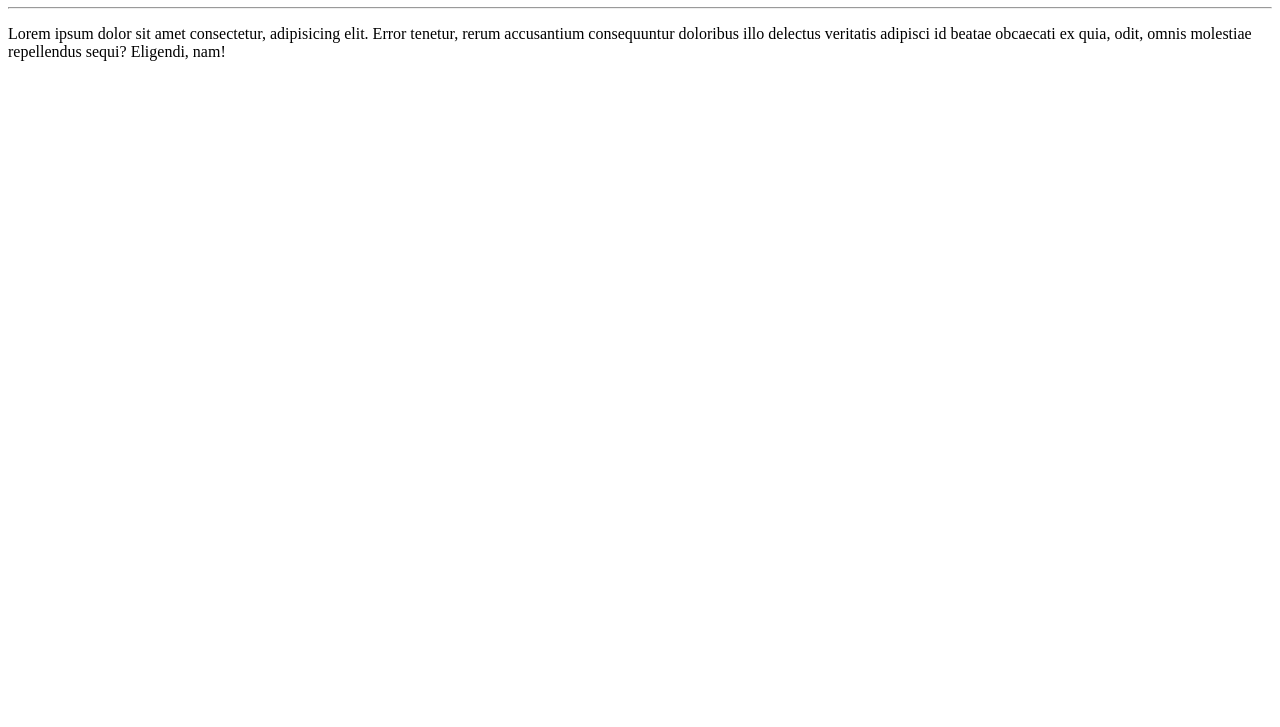
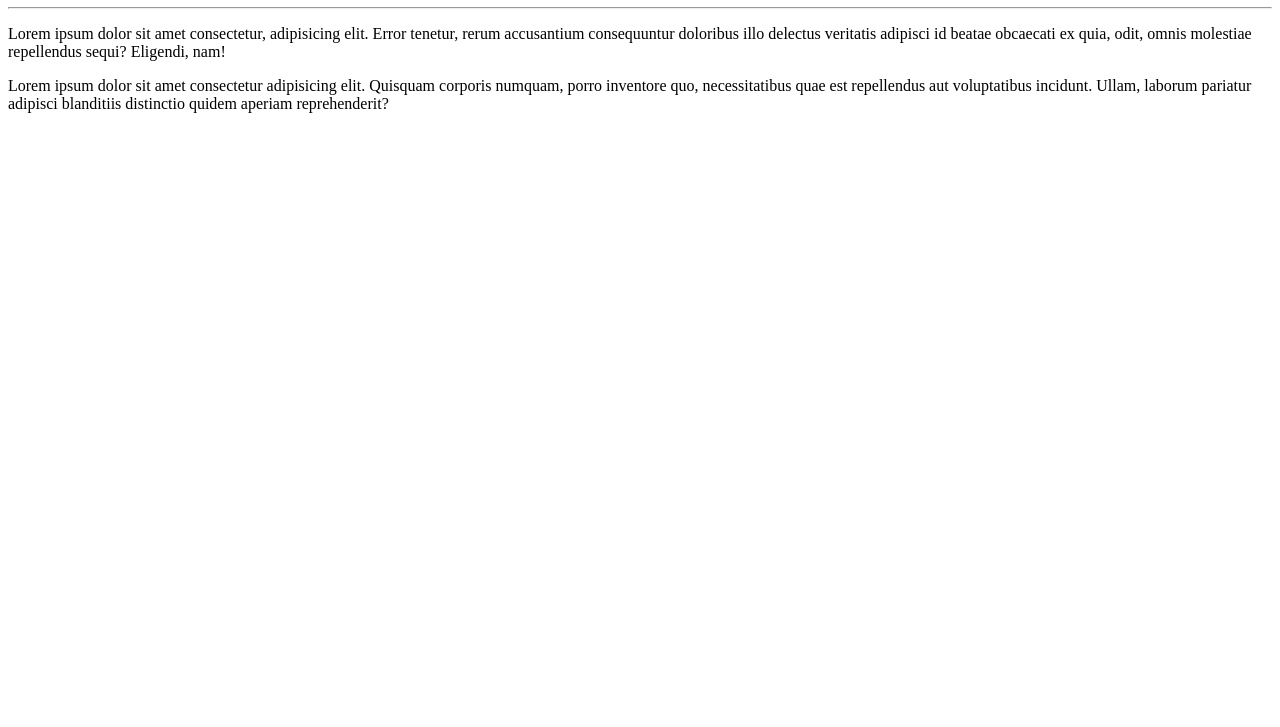
Before and after one commit to leandrosilva19/Ola-Mundo, a plain HTML site: page index.html in a window 1280 px wide. Shown: the part 73-800 px from the top of the page. Drawn offline with Linux system fonts and the light colour scheme.

Commit message:
Criei uma nova linha

```diff
--- a/index.html
+++ b/index.html
@@ -9,5 +9,6 @@
     <h1>Olá, Mundo!</h1>
     <hr>
     <p>Lorem ipsum dolor sit amet consectetur, adipisicing elit. Error tenetur, rerum accusantium consequuntur doloribus illo delectus veritatis adipisci id beatae obcaecati ex quia, odit, omnis molestiae repellendus sequi? Eligendi, nam!</p>
+     <p>Lorem ipsum dolor sit amet consectetur adipisicing elit. Quisquam corporis numquam, porro inventore quo, necessitatibus quae est repellendus aut voluptatibus incidunt. Ullam, laborum pariatur adipisci blanditiis distinctio quidem aperiam reprehenderit?</p>
 </body>
 </html>
```
